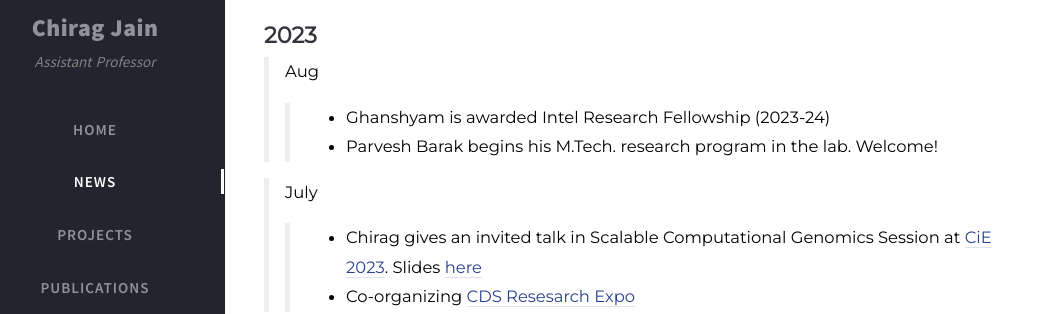
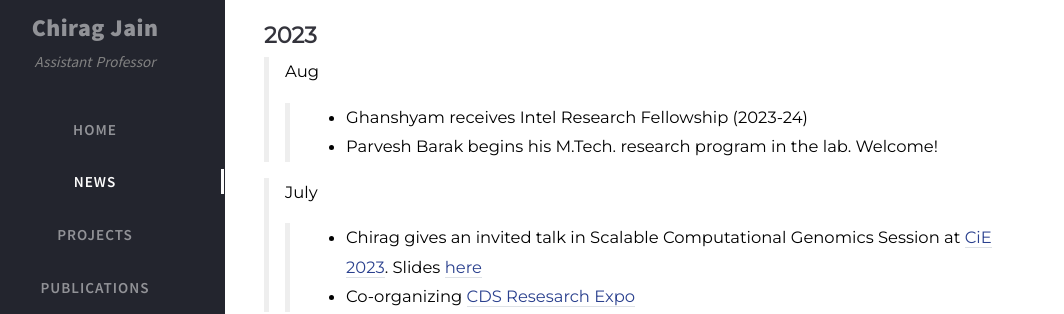
Before and after one commit to at-cg/at-cg.github.io, a Jekyll site: the page built from tabs/new.md, in a window 1280 px wide and 900 px high. Shown: the part 146-460 px from the top of the window, without its empty margins (35-1099 px from the left). Built offline with Jekyll 4.4.1, drawn with Linux system fonts in a browser that asks for light colours; nearby versions of some CDN libraries; comment, search, counter and statistics services are not loaded.

Commit message:
Update new.md

```diff
--- a/tabs/new.md
+++ b/tabs/new.md
@@ -22,7 +22,7 @@ type: news
 ## **2023**
 
 >Aug
->> - Ghanshyam is awarded Intel Research Fellowship (2023-24)
+>> - Ghanshyam receives Intel Research Fellowship (2023-24)
 >> - Parvesh Barak begins his M.Tech. research program in the lab. Welcome!
 
 > July
```
